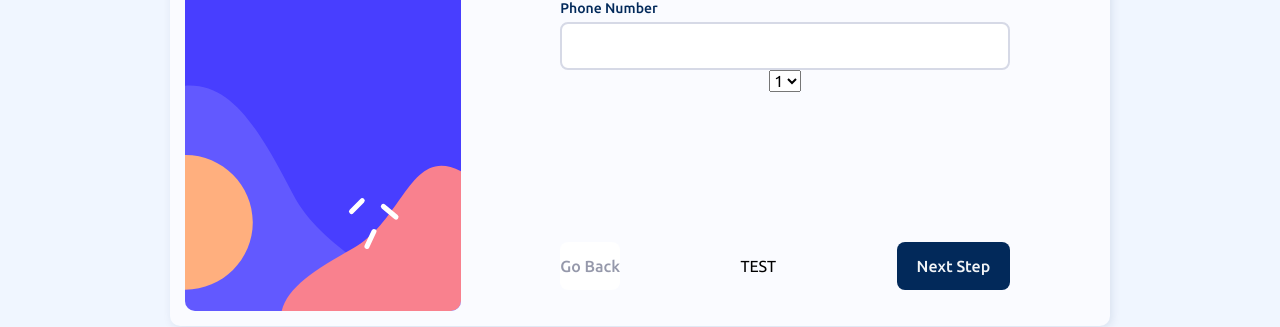
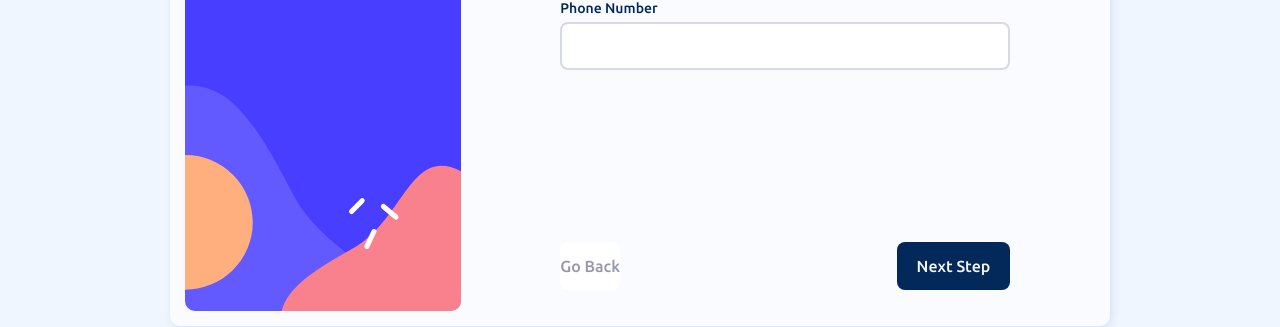
Before and after one commit to ca-ad90/multi-step-form-react-vite, a React (Vite) app: page / in a window 1280 px wide. Shown: the part 374-701 px from the top of the page. Built offline with nearby package versions, Linux system fonts and the light colour scheme.

Commit message:
clean-up

```diff
--- a/src/App.tsx
+++ b/src/App.tsx
@@ -37,11 +37,6 @@ function App() {
                     <Input type="text" required label="Name"></Input>
                     <Input required type="email" label="Email"></Input>
                     <Input type="phone" label="Phone Number"></Input>
-                    <select name="test" id="t">
-                        <option value="1">1</option>
-                        <option value="2">2</option>
-                        <option value="3">3</option>
-                    </select>
                 </Page>
                 <Page title="Second Page" text="this is the first page">
                     <Input type="text" required label="Name2"></Input>
--- a/src/layouts/MainContentContainer.tsx
+++ b/src/layouts/MainContentContainer.tsx
@@ -63,7 +63,6 @@ export default function MainContentContainer({
                             onClick={() => changePage(pages.current - 1)}>
                             Go Back
                         </Button>
-                        <button type="submit">TEST</button>
                         <Button
                             onClick={() => changePage(pages.current + 1)}
                             disabled={pages.current === pages.length}>
```
